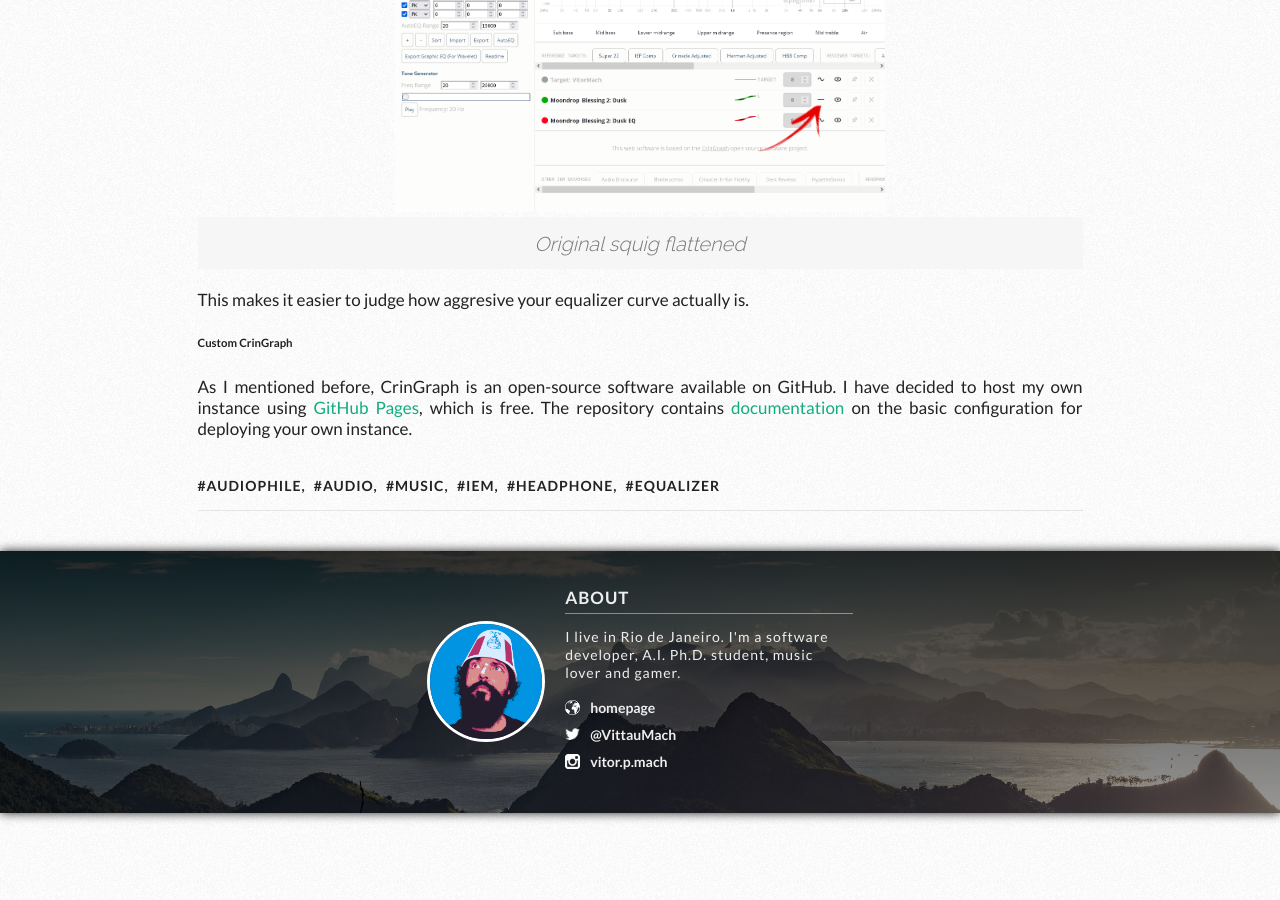
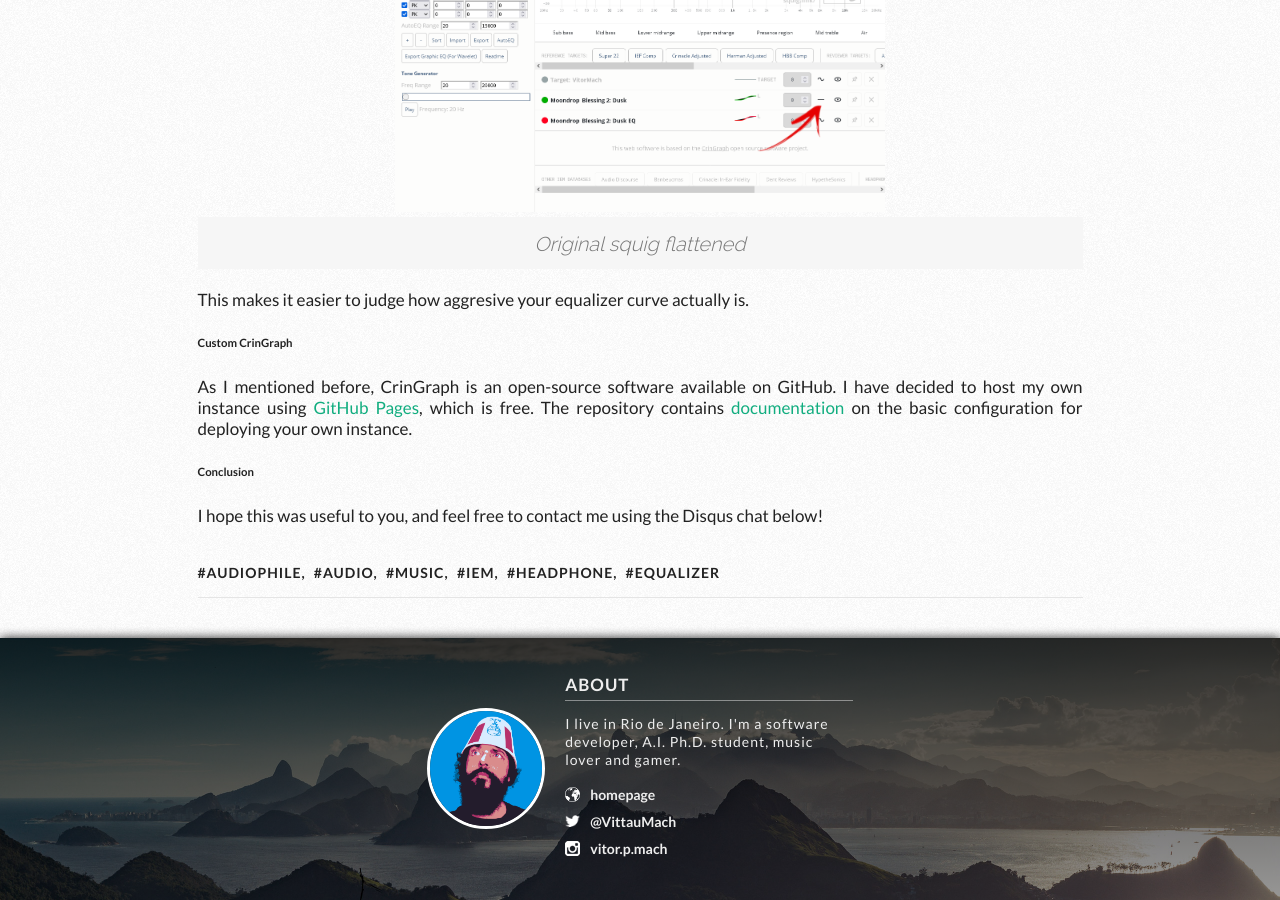
Before and after one commit to vittau/blog, a Jekyll site: the page built from _posts/2022-10-08-iem-equalization-extravaganza.markdown, in a window 1280 px wide and 900 px high, scrolled down 9308 px. Built offline with Jekyll 4.4.1, drawn with Linux system fonts in a browser that asks for light colours; nearby versions of some CDN libraries; comment, search, counter and statistics services are not loaded; a style sheet for code colours, icons or effects is not loaded.

Commit message:
wip: conclusion section

```diff
--- a/_posts/2022-10-08-iem-equalization-extravaganza.markdown
+++ b/_posts/2022-10-08-iem-equalization-extravaganza.markdown
@@ -312,3 +312,7 @@ This makes it easier to judge how aggresive your equalizer curve actually is.
 <h6>Custom CrinGraph</h6>
 
 As I mentioned before, CrinGraph is an open-source software available on GitHub. I have decided to host my own instance using <a href="https://pages.github.com/" target="_blank">GitHub Pages</a>, which is free. The repository contains <a href="https://github.com/mlochbaum/CrinGraph/blob/master/Configuring.md" target="_blank">documentation</a> on the basic configuration for deploying your own instance.
+
+<h6>Conclusion</h6>
+
+I hope this was useful to you, and feel free to contact me using the Disqus chat below!
```
